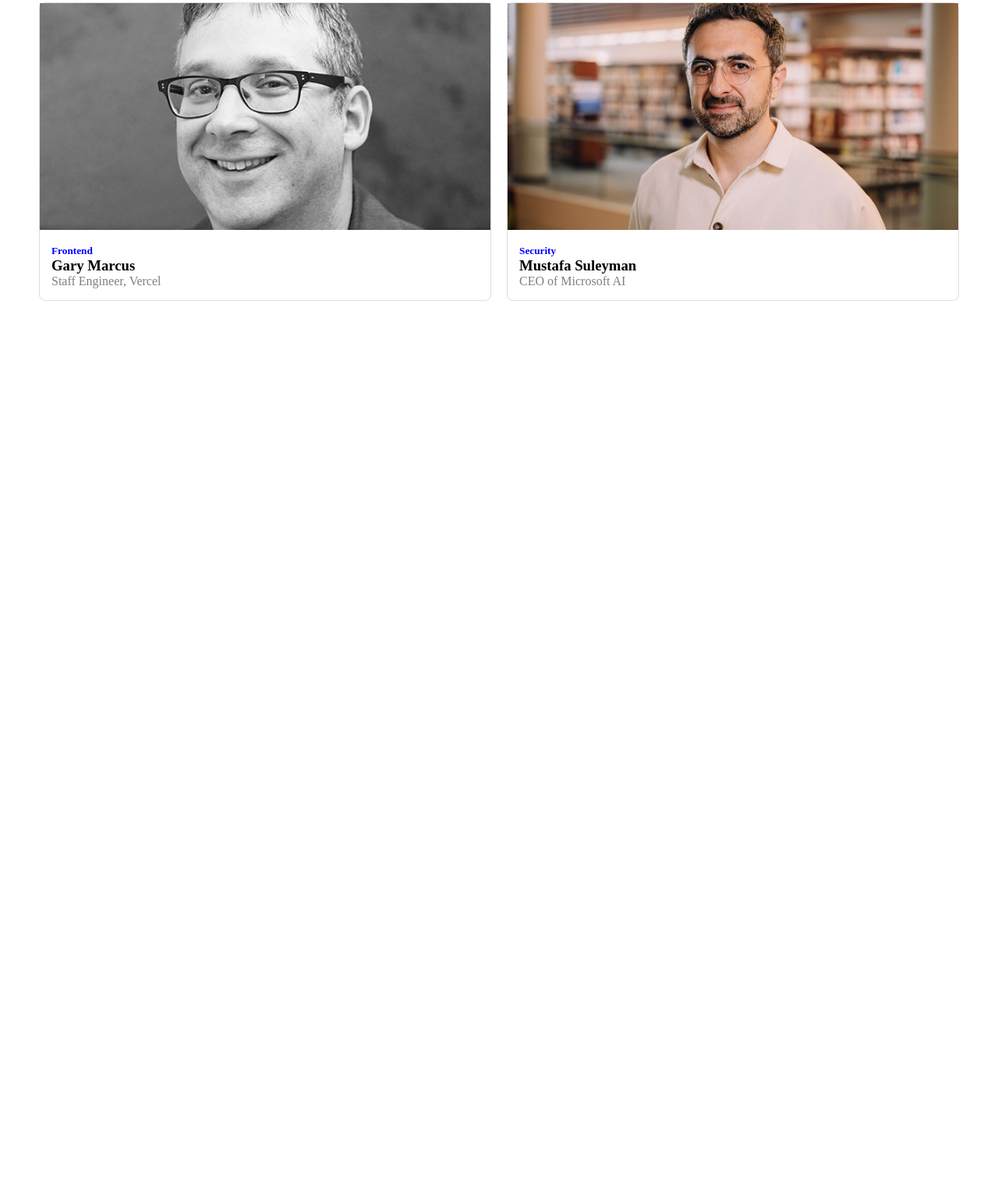
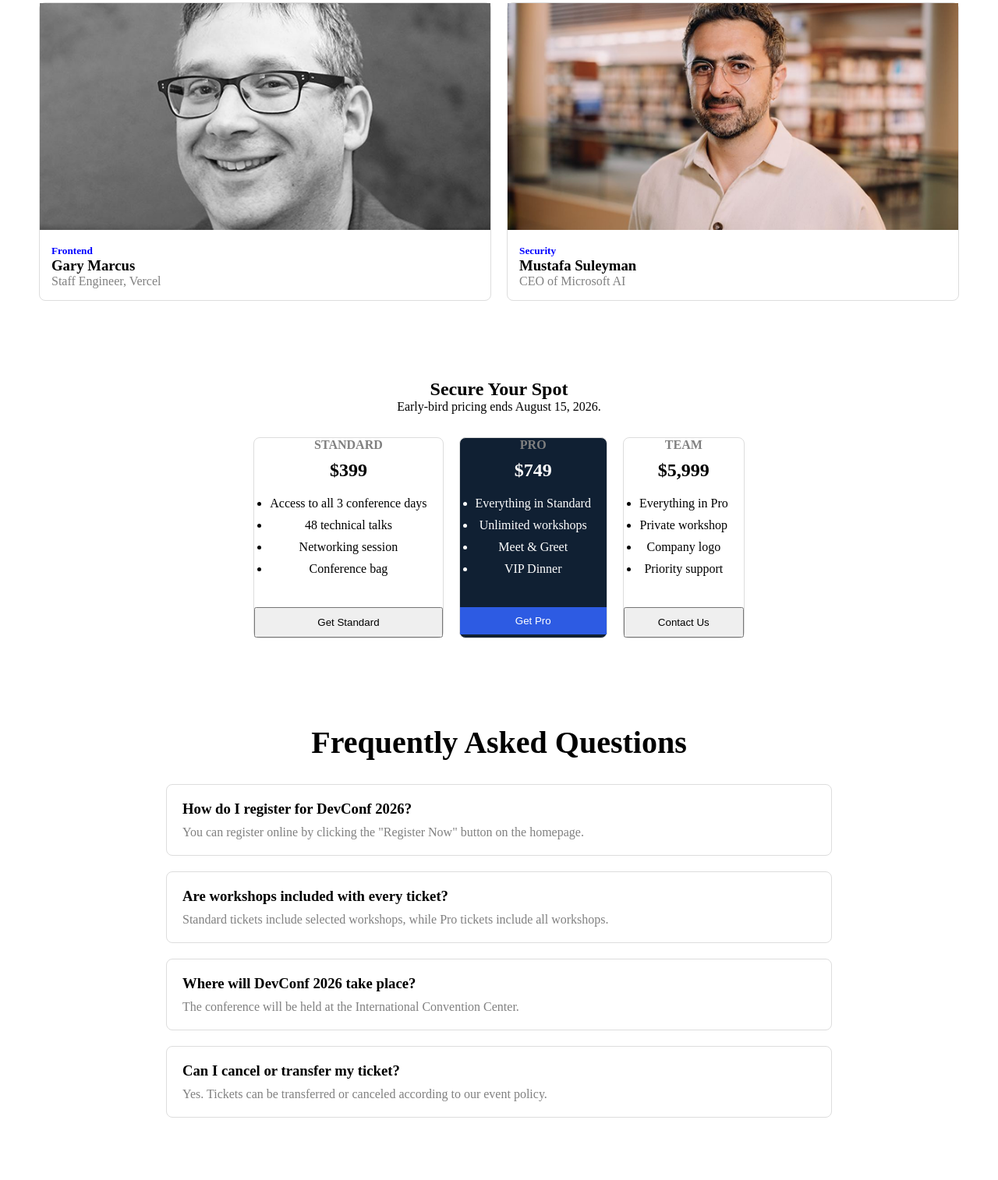
Before and after one commit to mansuraannie1-hue/B14-Assignment1, a plain HTML site: page index.html in a window 1280 px wide. Shown: the part 1200-2714 px from the top of the page at 78% size. Before the commit the page ends 1636 px from the top, so only its background shows below. Drawn offline with Linux system fonts and the light colour scheme.

Commit message:
create pricing and placeholder section

```diff
--- a/index.html
+++ b/index.html
@@ -82,6 +82,81 @@
             </div>
         </div>
     </section>
+    <section class="pricing">
+        <h1>Secure Your Spot</h1>
+        <p>Early-bird pricing ends August 15, 2026.</p>
+
+    <div class="cards">
+
+        <div class="card">
+            <h4>STANDARD</h4>
+            <h2>$399</h2>
+
+            <ul>
+                <li>Access to all 3 conference days</li>
+                <li>48 technical talks</li>
+                <li>Networking session</li>
+                <li>Conference bag</li>
+            </ul>
+
+            <button>Get Standard</button>
+        </div>
+
+        <div class="card pro">
+            <h4>PRO</h4>
+            <h2>$749</h2>
+
+            <ul>
+                <li>Everything in Standard</li>
+                <li>Unlimited workshops</li>
+                <li>Meet & Greet</li>
+                <li>VIP Dinner</li>
+            </ul>
+
+            <button>Get Pro</button>
+        </div>
+
+        <div class="card">
+            <h4>TEAM</h4>
+            <h2>$5,999</h2>
+
+            <ul>
+                <li>Everything in Pro</li>
+                <li>Private workshop</li>
+                <li>Company logo</li>
+                <li>Priority support</li>
+            </ul>
+
+            <button>Contact Us</button>
+        </div>
+
+    </div>
+    </section>
+    <section class="faq">
+
+    <h1>Frequently Asked Questions</h1>
+
+    <div class="faq-box">
+        <h3>How do I register for DevConf 2026?</h3>
+        <p>You can register online by clicking the "Register Now" button on the homepage.</p>
+    </div>
+
+    <div class="faq-box">
+        <h3>Are workshops included with every ticket?</h3>
+        <p>Standard tickets include selected workshops, while Pro tickets include all workshops.</p>
+    </div>
+
+    <div class="faq-box">
+        <h3>Where will DevConf 2026 take place?</h3>
+        <p>The conference will be held at the International Convention Center.</p>
+    </div>
+
+    <div class="faq-box">
+        <h3>Can I cancel or transfer my ticket?</h3>
+        <p>Yes. Tickets can be transferred or canceled according to our event policy.</p>
+    </div>
+
+</section>
 
 
 
--- a/style.css
+++ b/style.css
@@ -119,3 +119,71 @@
 .card-content p{
     color:gray;
 }
+.pricing{
+    text-align:center;
+    padding:50px;
+}
+
+.cards{
+    display:flex;
+    gap:20px;
+    justify-content:center;
+    margin-top:30px;
+}
+.card h4{
+    color:gray;
+}
+.card h2{
+    margin:10px 0;
+}
+
+.card ul{
+    margin:20px;
+}
+
+.card li{
+    margin-bottom:10px;
+}
+
+.card button{
+    width:100%;
+    padding:10px;
+    margin-top:20px;
+}
+
+.pro{
+    background:#102033;
+    color:white;
+}
+
+.pro button{
+    background:#2d5be3;
+    color:white;
+    border:none;
+}
+.faq{
+    padding:60px;
+    background:#fff;
+}
+
+.faq h1{
+    text-align:center;
+    font-size:40px;
+    margin-bottom:30px;
+}
+
+.faq-box{
+    border:1px solid #ddd;
+    border-radius:8px;
+    padding:20px;
+    margin:20px auto;
+    width:70%;
+}
+
+.faq-box h3{
+    margin-bottom:10px;
+}
+
+.faq-box p{
+    color:gray;
+}
```
